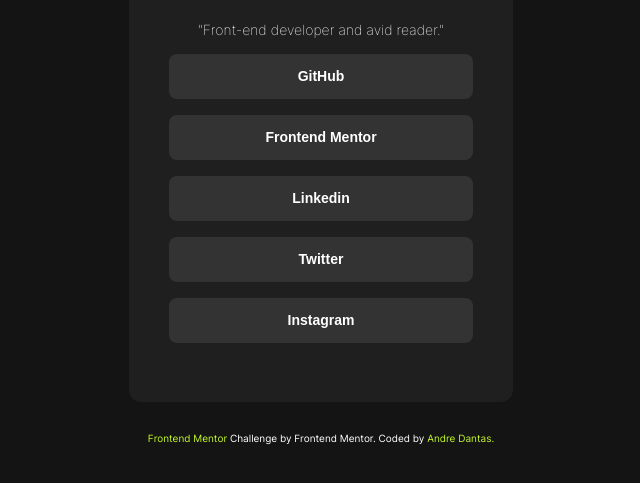
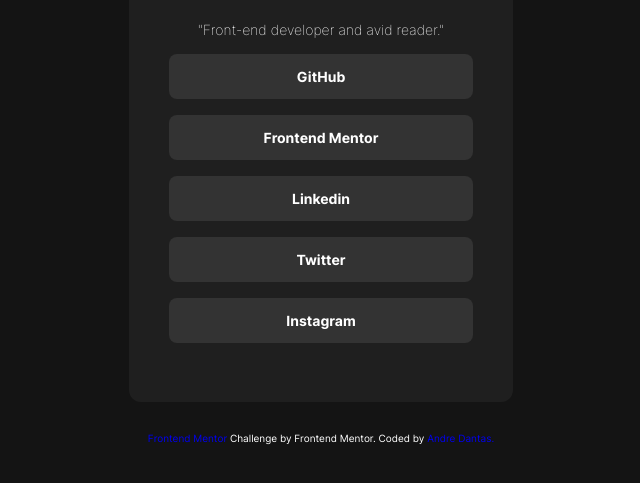
Before and after one commit to andredantasti/desafio-social-links, a plain HTML site: page index.html in a window 1280 px wide. Shown: the part 283-766 px from the top of the page, without its empty margins (319-959 px from the left). Drawn offline with Linux system fonts and the light colour scheme.

Commit message:
Corrigindo style.css e index.html, button

```diff
--- a/css/style.css
+++ b/css/style.css
@@ -62,7 +62,7 @@ img{
     font-weight: bold;
 }
 
-.botoes button{
+.botoes a{
     width: 304px;
     height: 45px;
     background-color: hsl(0, 0%, 20%);
@@ -73,13 +73,13 @@ img{
     align-items: center;
     cursor: pointer;
     font-size: var(--fonte-padrao);
-    color:var(--cor-padrao);
     font-weight: bold;
     border: none;
     transition-duration: 0.4s;
+    color: var(--cor-padrao);
 }
 
-.botoes button:hover{
+.botoes a:hover{
     background-color: var(--cor-esverdeado);
     color: black;
 }
@@ -90,6 +90,3 @@ img{
     flex-direction: column;
     margin-top: 30px;
 }
-a{
-    color: var(--cor-esverdeado);
-}
--- a/index.html
+++ b/index.html
@@ -22,29 +22,29 @@
         <ul>
           <li>
             <a href="https://github.com/andredantasti" target="_blank"
-              ><button type="button">GitHub</button></a
+              >GitHub</a
             >
           </li>
           <li>
             <a
               href="https://www.frontendmentor.io/profile/andredantasti"
               target="_blank"
-              ><button type="button">Frontend Mentor</button></a
+              >Frontend Mentor</a
             >
           </li>
           <li>
             <a href="#" target="_blank"
-              ><button type="button">Linkedin</button></a
+              >Linkedin</a
             >
           </li>
           <li>
             <a href="#" target="_blank"
-              ><button type="button">Twitter</button></a
+              >Twitter</a
             >
           </li>
           <li>
             <a href="https://www.instagram.com/andredantasti" target="_blank"
-              ><button type="button">Instagram</button></a
+              >Instagram</a
             >
           </li>
         </ul>
```
